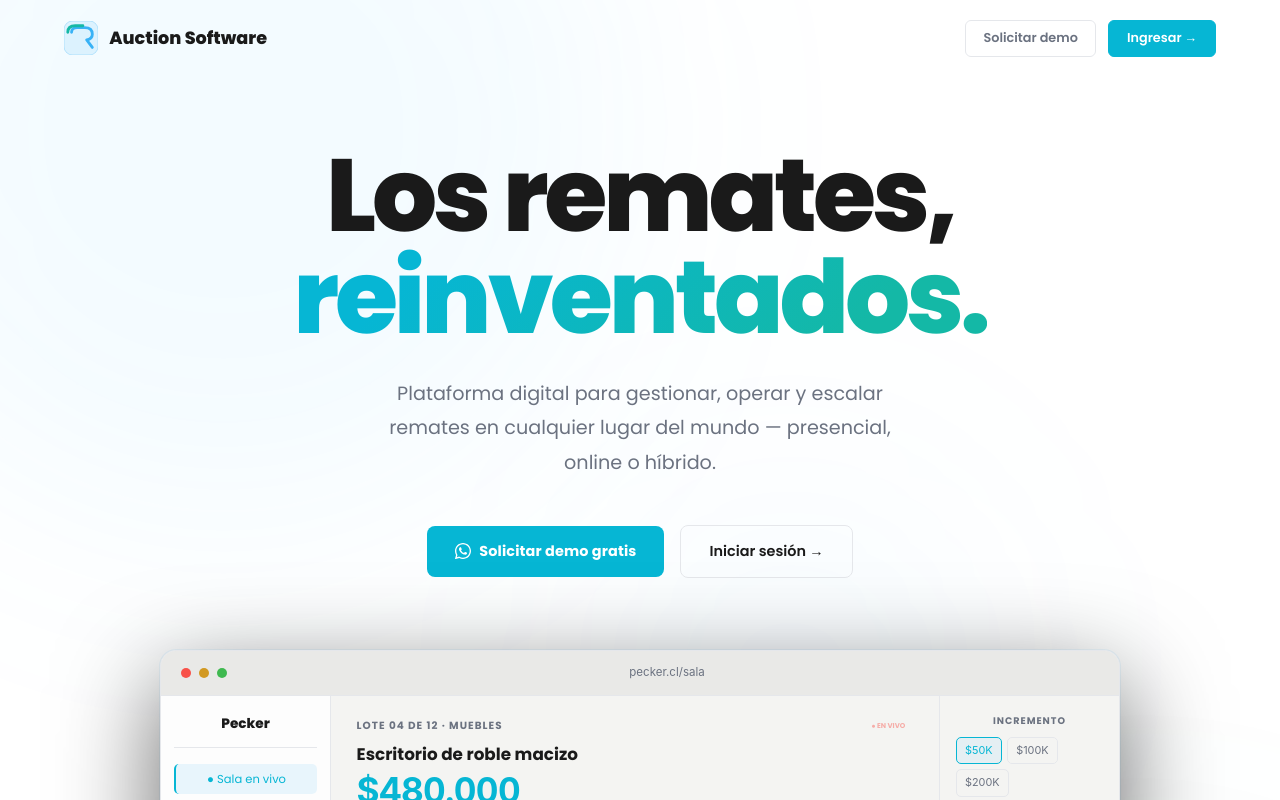
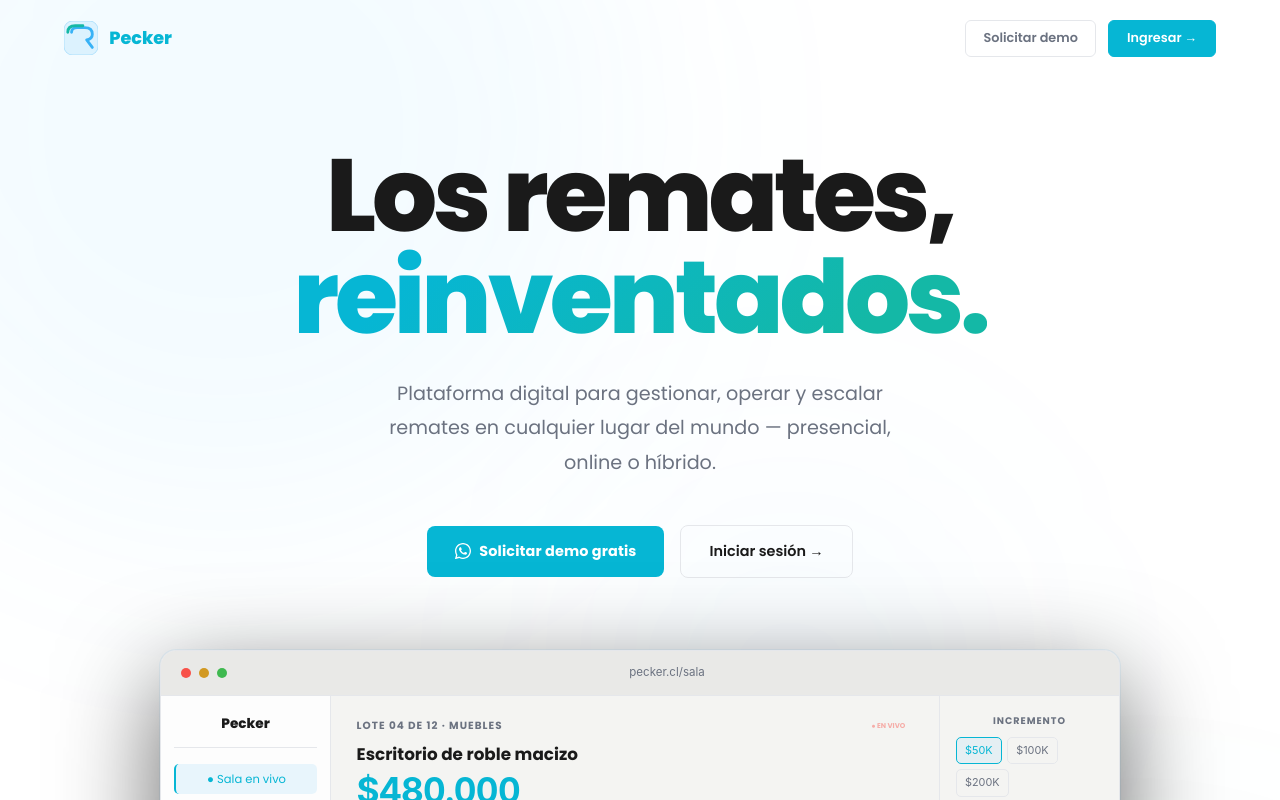
Before and after one commit to mahumadavald/gestion-de-remates, a Next.js app: page / in a window 1280 px wide. Shown: the top 800 px of the page. Built offline with nearby package versions, Linux system fonts and the light colour scheme.

Commit message:
Landing: nombre Pecker en navbar y footer con color turquesa
Co-Authored-By: Claude Sonnet 4.6 <noreply@anthropic.com>

```diff
--- a/app/LandingPage.jsx
+++ b/app/LandingPage.jsx
@@ -41,7 +41,7 @@ export default function LandingPage() {
       <path d="M8 12 Q8 7 14 7 L22 7 Q30 7 30 14 Q30 19 24 20 L30 28" stroke="#38B2F6" stroke-width="3" stroke-linecap="round" stroke-linejoin="round" fill="none"/>
       <path d="M4 12 Q4 5 12 5 L20 5" stroke="#14B8A6" stroke-width="3" stroke-linecap="round" fill="none"/>
     </svg>
-    <span class="nav-logo-text">Auction Software</span>
+    <span class="nav-logo-text">Pecker</span>
   </a>
   <div class="nav-cta">
     <a href="${WA_DEMO}" target="_blank" class="btn-nav btn-ghost">Solicitar demo</a>
@@ -401,7 +401,7 @@ export default function LandingPage() {
             <path d="M8 12 Q8 7 14 7 L22 7 Q30 7 30 14 Q30 19 24 20 L30 28" stroke="#06B6D4" stroke-width="2.8" stroke-linecap="round" stroke-linejoin="round" fill="none"/>
             <path d="M4 12 Q4 5 12 5 L20 5" stroke="#14B8A6" stroke-width="2.8" stroke-linecap="round" fill="none"/>
           </svg>
-          <span class="footer-brand-name">Auction Software</span>
+          <span class="footer-brand-name">Pecker</span>
         </div>
         <p class="footer-desc">Software profesional para gestionar, operar y escalar remates en cualquier lugar de Chile.</p>
         <div class="footer-socials">
@@ -481,7 +481,7 @@ nav.scrolled{
   border-bottom-color:var(--border);
 }
 .nav-logo{display:flex;align-items:center;gap:.7rem;text-decoration:none;}
-.nav-logo-text{font-family:'Poppins',sans-serif;font-weight:800;font-size:1.1rem;color:var(--text);}
+.nav-logo-text{font-family:'Poppins',sans-serif;font-weight:800;font-size:1.1rem;color:#06B6D4;}
 .nav-links{display:flex;align-items:center;gap:2.5rem;}
 .nav-links a{font-size:.82rem;font-weight:500;color:var(--muted);text-decoration:none;letter-spacing:.02em;transition:color .2s;}
 .nav-links a:hover{color:var(--text);}
@@ -857,7 +857,7 @@ footer{background:var(--surface);padding:2.5rem 2rem 1.5rem;}
 }
 .footer-top{display:flex;flex-direction:column;gap:1rem;max-width:280px;}
 .footer-brand{display:flex;align-items:center;gap:.6rem;}
-.footer-brand-name{font-weight:700;font-size:1rem;color:var(--text);}
+.footer-brand-name{font-weight:700;font-size:1rem;color:#06B6D4;}
 .footer-desc{font-size:.82rem;color:var(--muted);line-height:1.6;}
 .footer-socials{display:flex;gap:.6rem;}
 .footer-social-btn{
```
